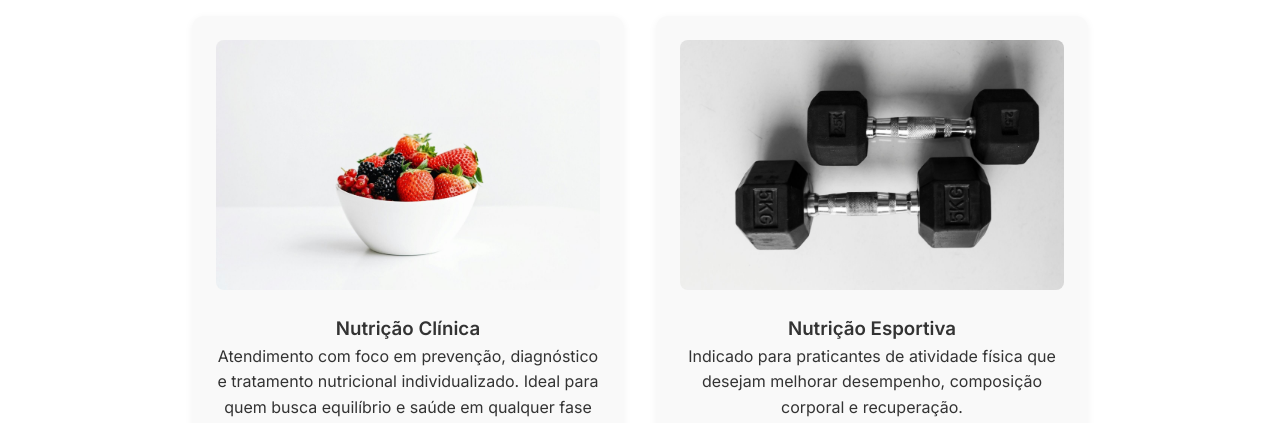
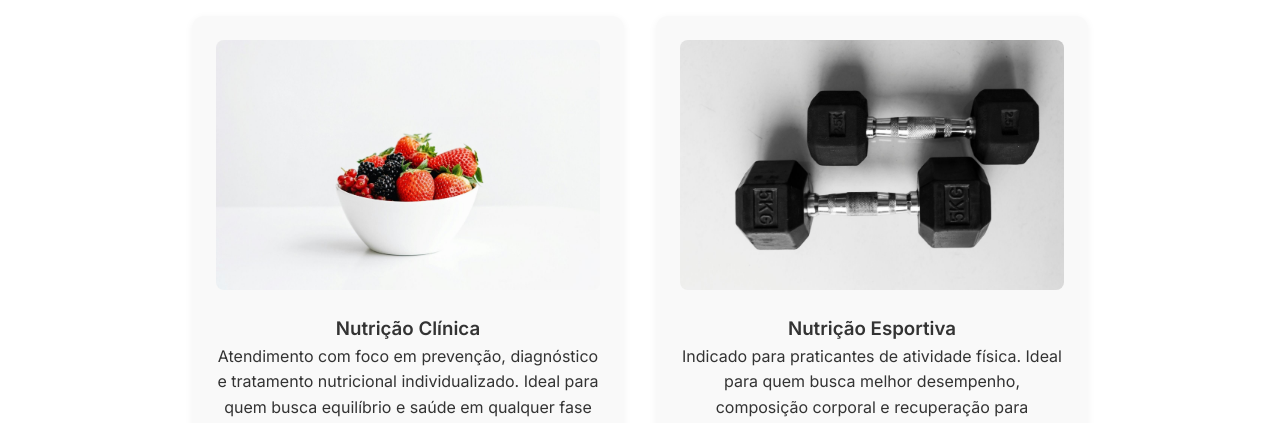
Before and after one commit to mtmorais/landing-clinica-plenitude, a plain HTML site: page index.html in a window 1280 px wide. Shown: the part 529-952 px from the top of the page. Drawn offline with Linux system fonts and the light colour scheme.

Commit message:
Update index.html

```diff
--- a/index.html
+++ b/index.html
@@ -181,7 +181,7 @@
       <div class="servico">
         <img src="img/nutricao-esportiva.jpg" alt="Nutrição Esportiva">
         <h3>Nutrição Esportiva</h3>
-        <p>Indicado para praticantes de atividade física que desejam melhorar desempenho, composição corporal e recuperação.    </p>
+        <p>Indicado para praticantes de atividade física. Ideal para quem busca melhor desempenho, composição corporal e recuperação para performance.</p>
         <a href="#contato"><button class="btn-consulta">Marcar consulta</button></a>
       </div>
       <div class="servico">
```
